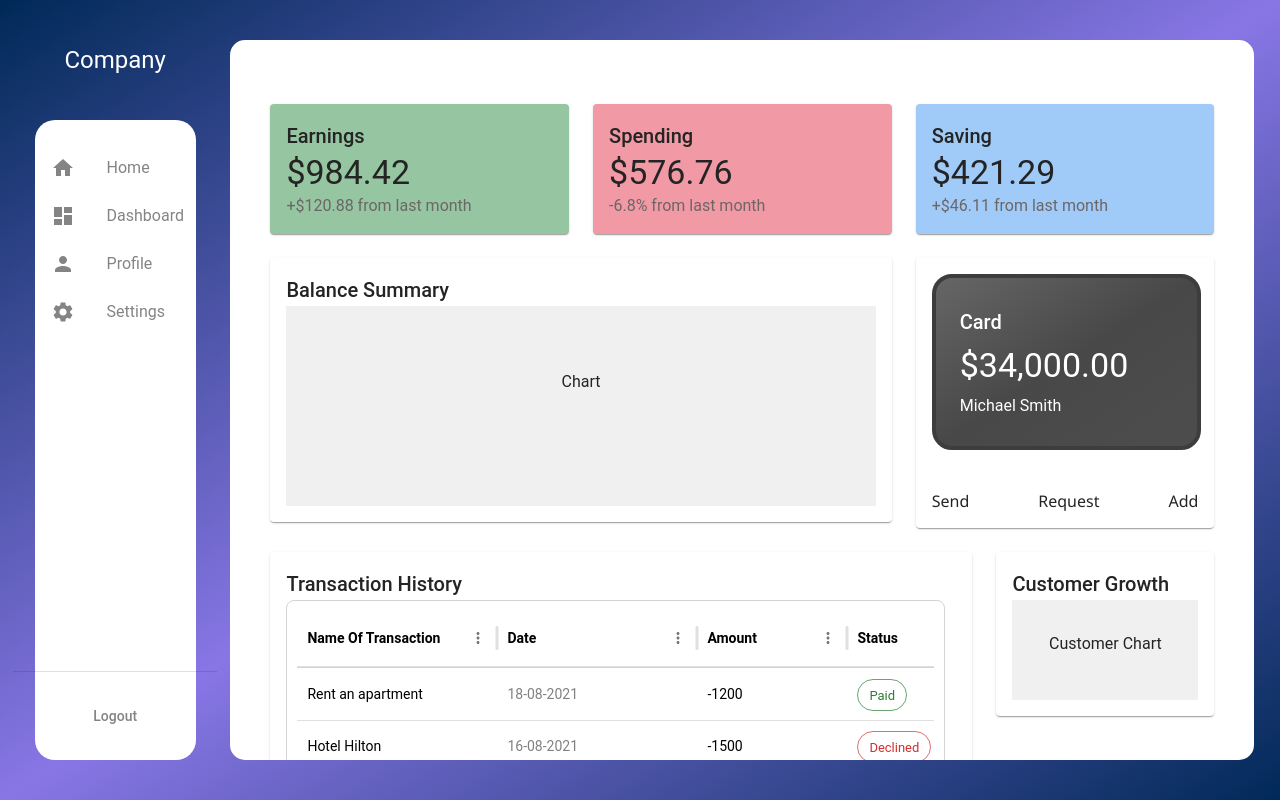
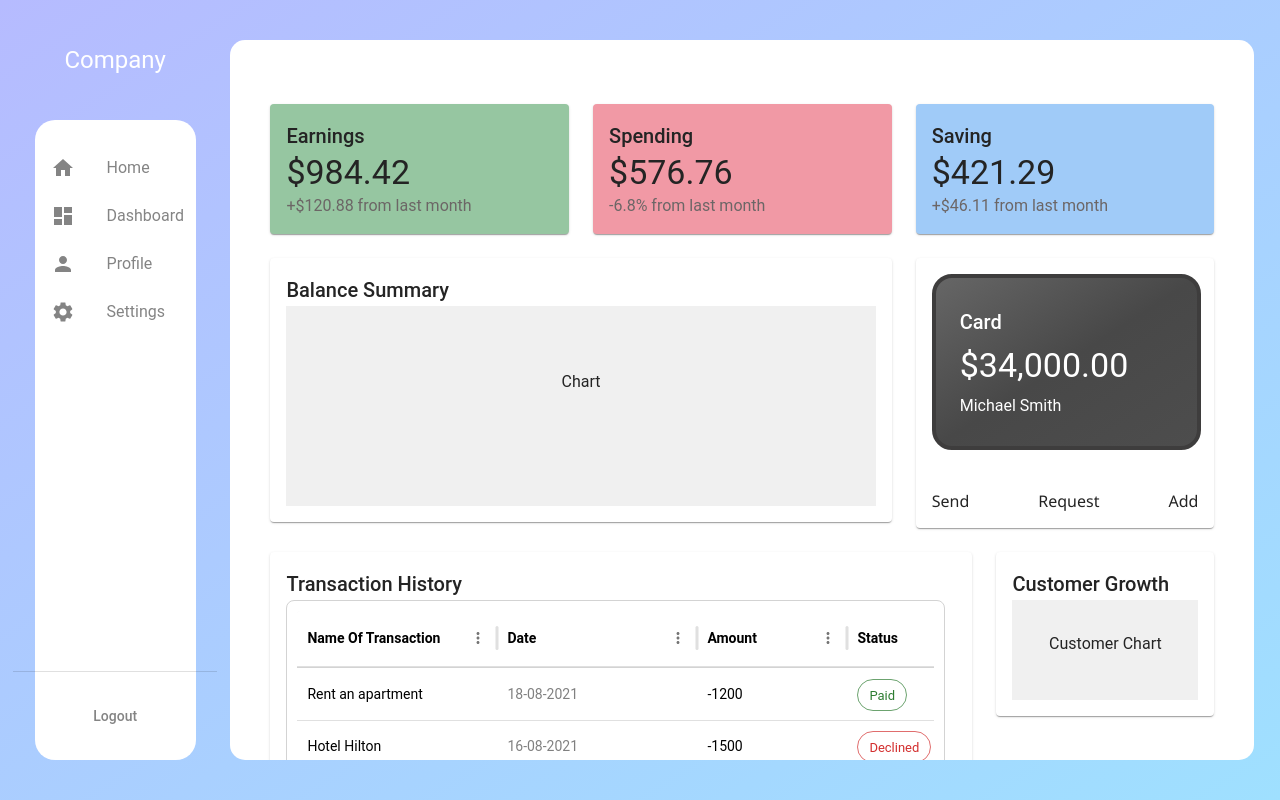
Before and after one commit to Blezix/DashboardLatest, a React (Create React App) app: page / in a window 1280 px wide. Built offline with nearby package versions, Linux system fonts and the light colour scheme.

Commit message:
background color change

```diff
--- a/src/index.css
+++ b/src/index.css
@@ -5,7 +5,7 @@ body {
   -webkit-font-smoothing: antialiased;
   -moz-osx-font-smoothing: grayscale;
   background-color: #0b1f36;
-  background: linear-gradient(to right bottom,#002957, #8876e5,#012958);
+  background: linear-gradient(to right bottom,#b6bbff,#9fe0ff);
 }
 
 code {
```
